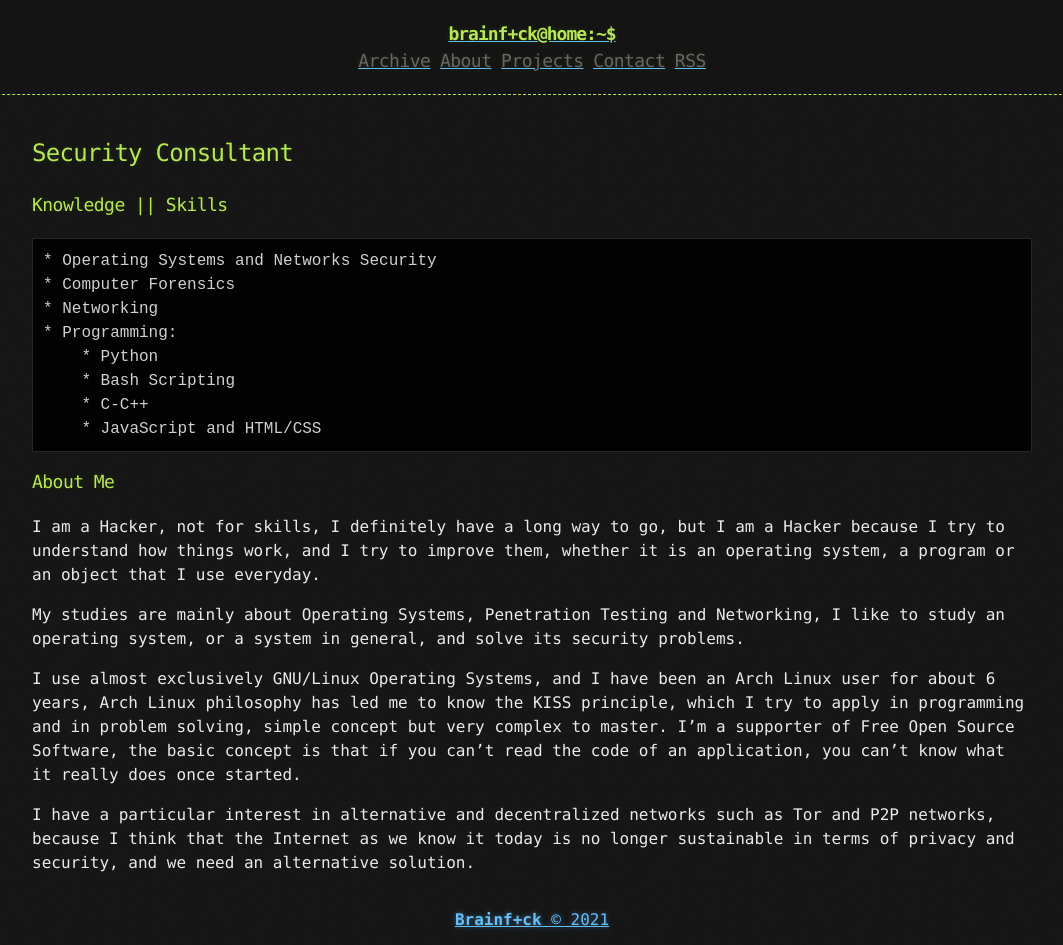
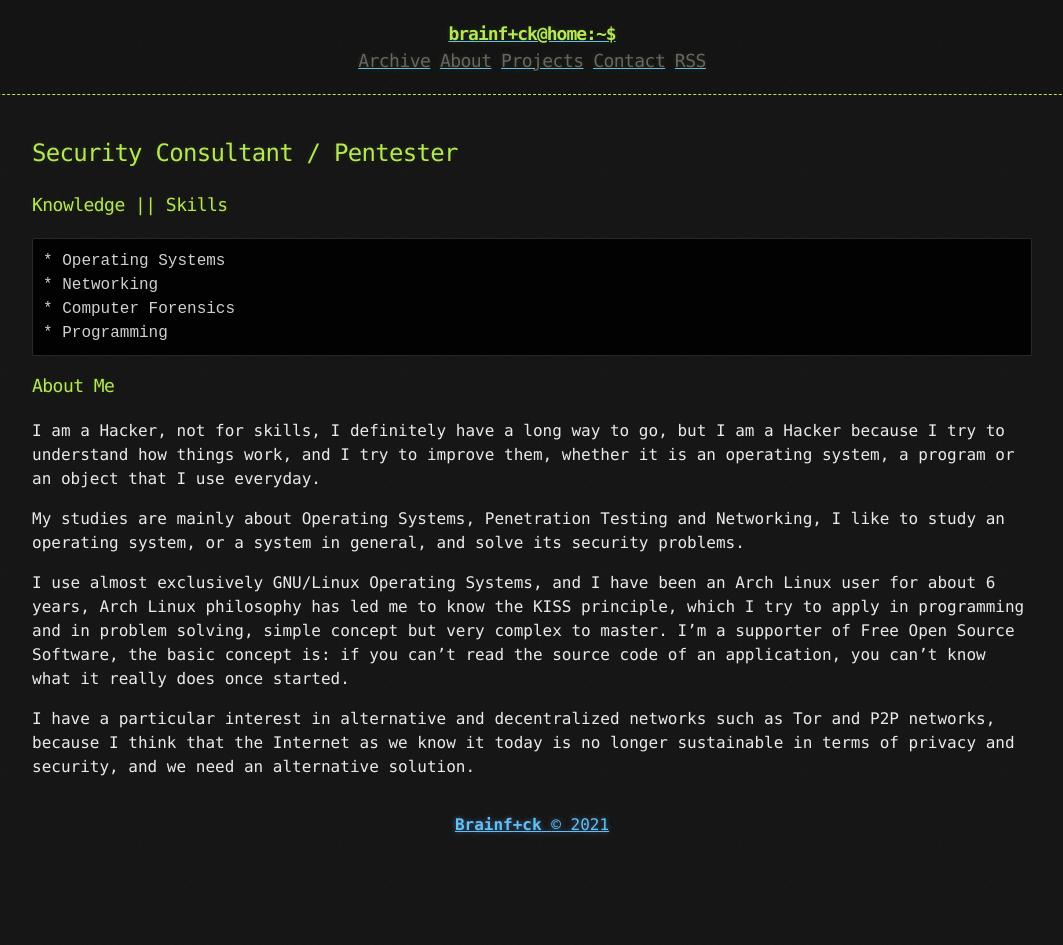
Before and after one commit to brainfucksec/brainfucksec.github.io, a Jekyll site: the page built from about.md, in a window 1280 px wide. Shown: the whole page, without its empty margins (108-1171 px from the left). Built offline with Jekyll 4.4.1, drawn with Linux system fonts in a browser that asks for light colours; after the commit the page ends 900 px from its top, so only the background shows below that.

Commit message:
Update about.md, some config files (see commit)

```diff
--- a/about.md
+++ b/about.md
@@ -3,20 +3,15 @@
 title: About | brainf+ck
 ---
 
-## Security Consultant
+## Security Consultant / Pentester
 
 
 ### Knowledge || Skills
 
-    * Operating Systems and Networks Security
+    * Operating Systems
+    * Networking
     * Computer Forensics
-    * Networking
-    * Programming:
-        * Python
-        * Bash Scripting
-        * C-C++
-        * JavaScript and HTML/CSS
-
+    * Programming
 
 ### About Me
 
@@ -25,6 +20,6 @@
 My studies are mainly about Operating Systems, Penetration Testing and Networking, I like to study an operating system, or a system in general, and solve its security problems.
 
 I use almost exclusively GNU/Linux Operating Systems, and I have been an Arch Linux user for about 6 years, Arch Linux philosophy has led me to know the KISS principle, which I try to apply in programming and in problem solving, simple concept but very complex to master.
-I'm a supporter of Free Open Source Software, the basic concept is that if you can't read the code of an application, you can't know what it really does once started.
+I'm a supporter of Free Open Source Software, the basic concept is: if you can't read the source code of an application, you can't know what it really does once started.
 
 I have a particular interest in alternative and decentralized networks such as Tor and P2P networks, because I think that the Internet as we know it today is no longer sustainable in terms of privacy and security, and we need an alternative solution.
--- a/robots.txt
+++ b/robots.txt
@@ -1,2 +1,3 @@
 User-agent: *
 Disallow: /contact.html
+Disallow: /uploads.html
```
Also changed, not shown: 1 other file.
